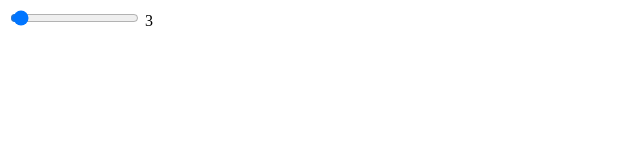
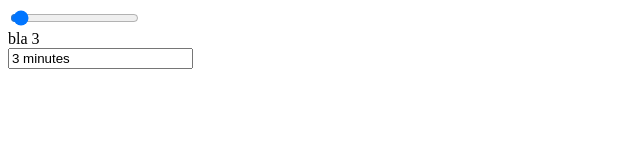
Before and after one commit to TimDaub/1way, a website: page index.html in a window 1280 px wide. Shown: the whole page, without its empty margins (0-640 px from the left). Drawn offline with Linux system fonts and the light colour scheme.

Commit message:
Allow prefix and suffix binding

```diff
--- a/1way.js
+++ b/1way.js
@@ -2,15 +2,18 @@
 
 const selector = {
   css: "bind",
-  plain: "bind"
+  plain: "bind",
+  regexp: new RegExp("(.*)\{([^\)]+)\}(.*)")
 };
+
 class Store extends WeakMap {
   set(...args) {
     const [elem, v] = args;
+    const [_, pre, match, suf] = elem.getAttribute("bind").match(selector.regexp);
     if (elem instanceof HTMLInputElement) {
-      elem.value = v;
+      elem.value = `${pre}${v}${suf}`;
     } else {
-      elem.innerHTML = v;
+      elem.innerHTML= `${pre}${v}${suf}`;
     }
     return super.set(...args);
   }
@@ -18,7 +21,7 @@ class Store extends WeakMap {
 const store = new Store();
 
 export const useState = (init, name) => {
-  const fns = Array.from(document.querySelectorAll(`*[bind='{${name}}']`)).map(
+  const fns = Array.from(document.querySelectorAll(`*[bind*='{${name}}']`)).map(
     funFactory(init)
   );
   const setter = newValue => fns.forEach(fn => fn(newValue));
--- a/index.html
+++ b/index.html
@@ -1,4 +1,4 @@
-<!doctype html>
+<!DOCTYPE html>
 <html>
   <head>
     <meta charset="utf-8"/>
@@ -16,7 +16,10 @@
   <body>
 		<div>
       <input bind="{k}" type="range" min="0" max="100" />
-      <span bind="{k}"></span>
+      <br />
+      <span bind="bla {k}"></span>
+      <br />
+      <input type="text" bind="{k} minutes" />
 		</div>
   </body>
 </html>
--- a/package.json
+++ b/package.json
@@ -2,7 +2,7 @@
   "name": "1way",
   "version": "0.0.1",
   "description": "A 1way flux-esk binding library. Like react hooks but without the react.",
-  "main": "index.js",
+  "main": "1way.js",
   "scripts": {
     "test": "echo \"Error: no test specified\" && exit 1",
     "serve": "serve ."
```
Also changed, not shown: README.md (added).
